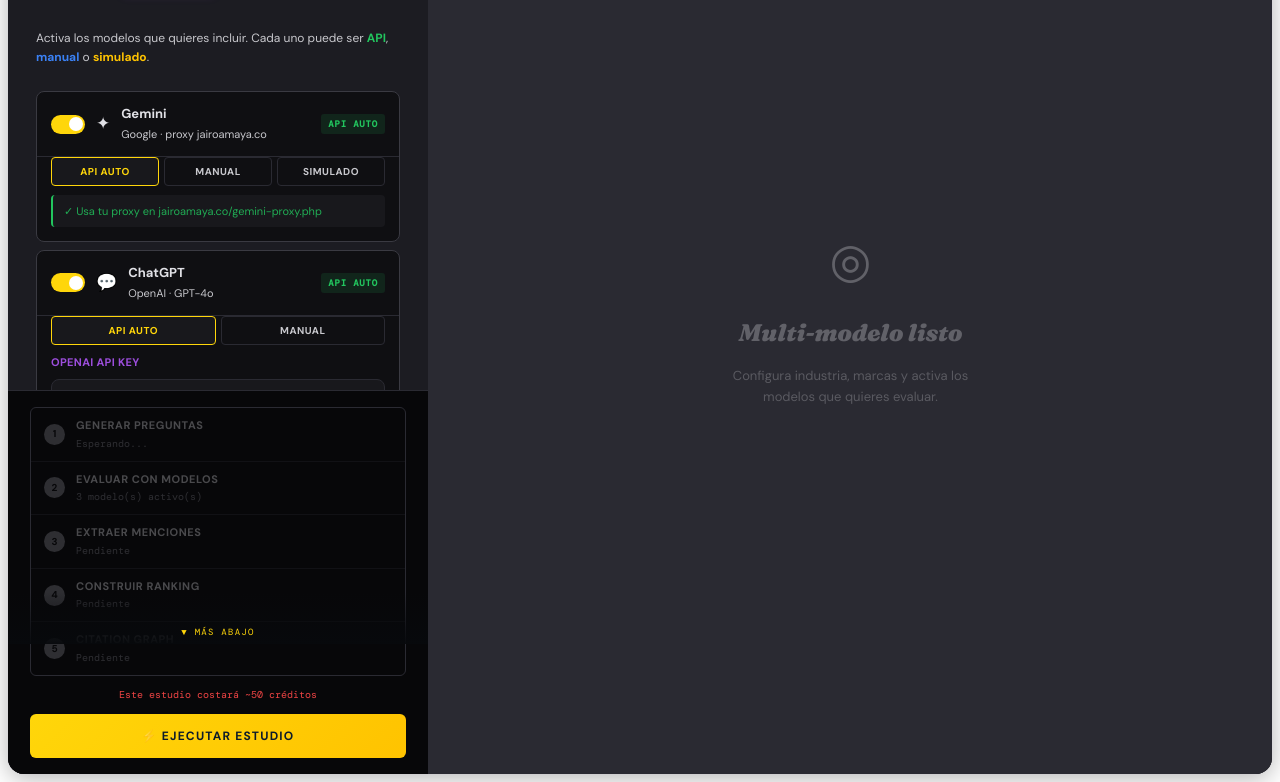
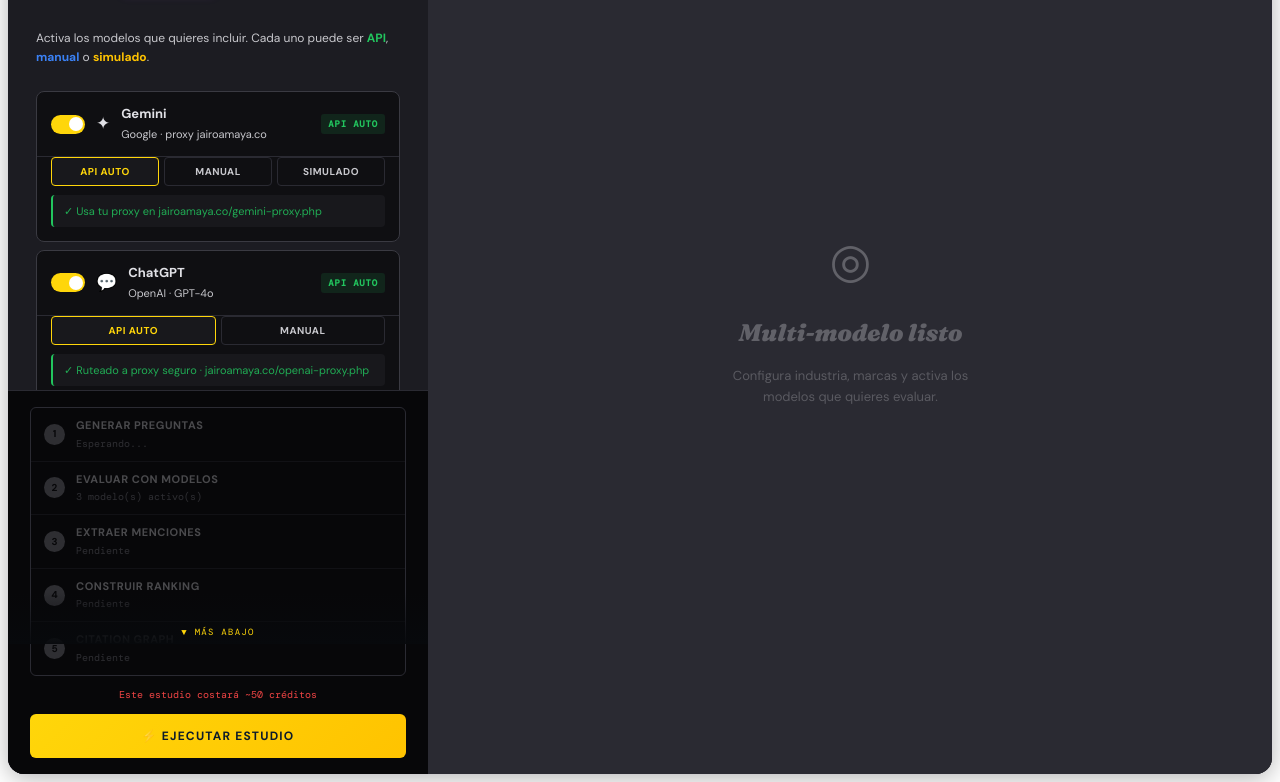
Before and after one commit to jairoamayalaverde/Brand-Visibility, a website: page index.html in a window 1280 px wide. Both pictures are taken after a click on the button "Modelos". Shown: the part 134-916 px from the top of the page. Drawn offline with nearby package versions, Linux system fonts and the light colour scheme; a web font is replaced by a local one.

Commit message:
fix: remove ChatGPT API key field — routed through secure proxy

```diff
--- a/index.html
+++ b/index.html
@@ -670,9 +670,8 @@
                   <button class="cia-mbtn active" onclick="ciaMMode('chatgpt','api',this)">API Auto</button>
                   <button class="cia-mbtn" onclick="ciaMMode('chatgpt','manual',this)">Manual</button>
                 </div>
-                <div class="cia-mpanel active" id="cia-mp-chatgpt-api">
-                  <div class="cia-field"><label>OpenAI API Key</label><input type="password" id="cia-key-chatgpt" placeholder="sk-proj-..."></div>
-                  <div class="cia-note">~$0.01–0.03 USD por pregunta · GPT-4o</div>
+               <div class="cia-mpanel active" id="cia-mp-chatgpt-api">
+                  <div class="cia-note ok">✓ Ruteado a proxy seguro · jairoamaya.co/openai-proxy.php</div>
                 </div>
                 <div class="cia-mpanel" id="cia-mp-chatgpt-manual"><div class="cia-note">Copia en chat.openai.com y pega la respuesta. Sin costo de API.</div></div>
               </div>
```
